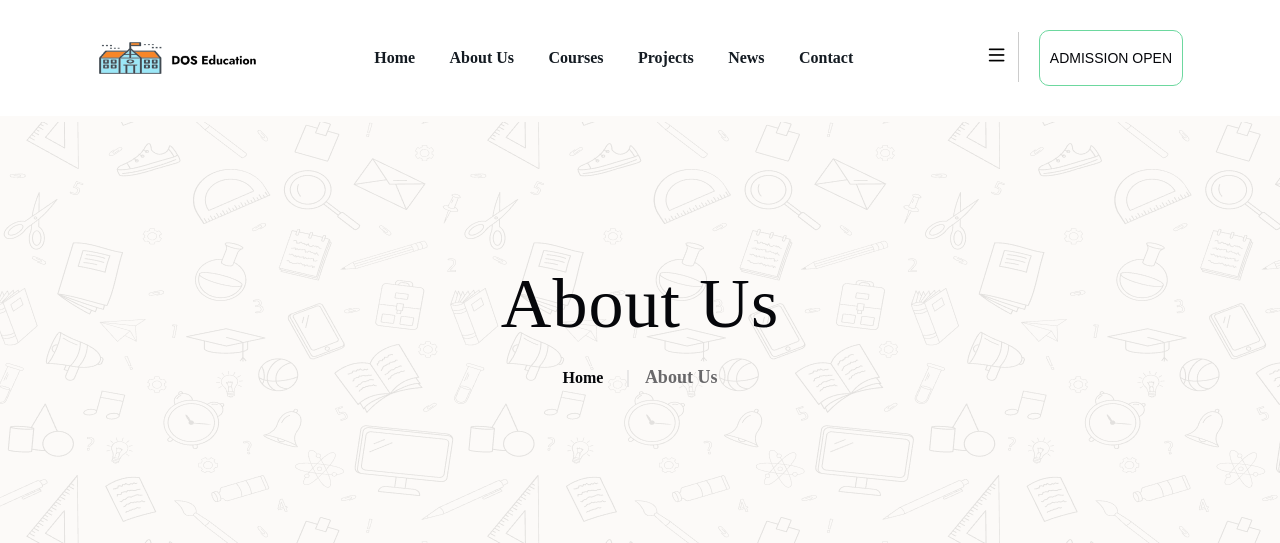
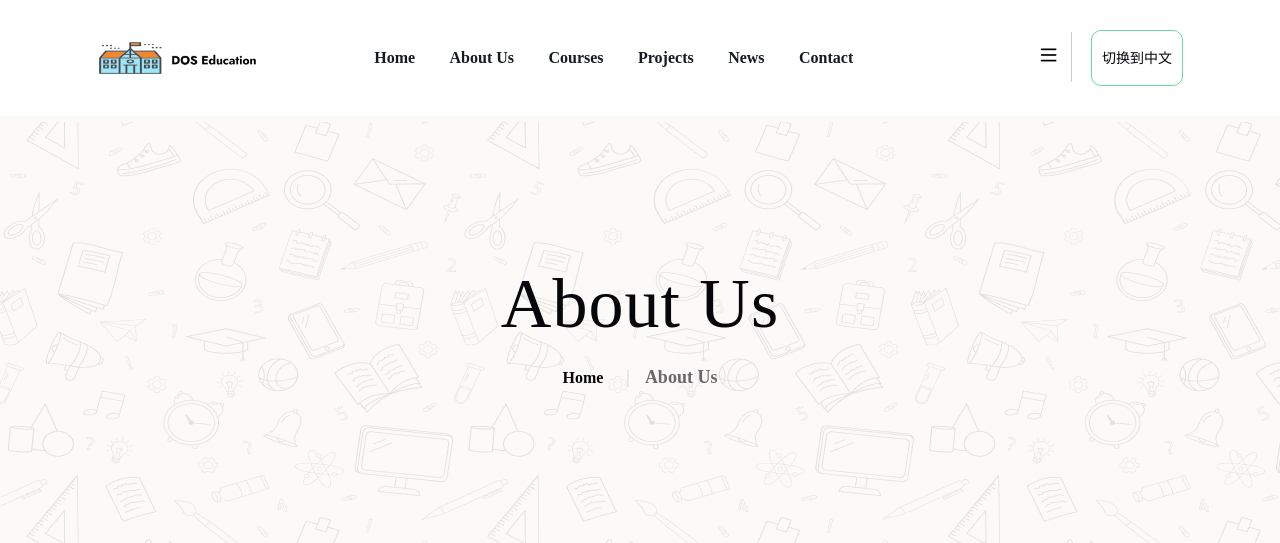
Before and after one commit to Lei19911229/hilary_assignments, a Flask app: page /about in a window 1280 px wide. Shown: the top 543 px of the page. Run offline with Flask 3, Linux system fonts and the light colour scheme; some libraries are stand-ins or nearby versions.

Commit message:
add language switch

```diff
--- a/templates/header.html
+++ b/templates/header.html
@@ -40,7 +40,7 @@
                                 </li>
                                 <li>
                                     <div class="second-header-btn">
-                                        <a href="contact.html" class="btn">admission open</a>
+                                        <a href="contact.html" class="btn">切换到中文</a>
                                     </div>
                                 </li>
                             </ul>
```
